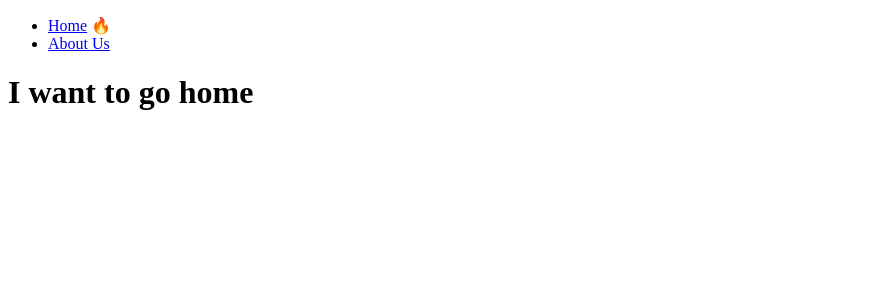
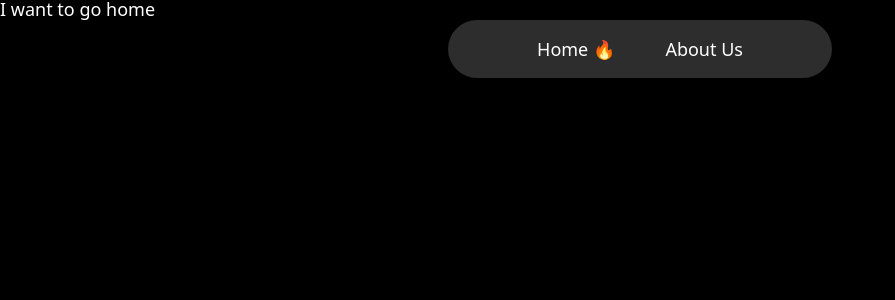
Before and after one commit to dev-hyeonmin/next14-example, a Next.js app: page / in a window 1280 px wide. Shown: the top 300 px of the page, without its empty margins (0-895 px from the left). Built offline with nearby package versions, Linux system fonts and the light colour scheme.

Commit message:
Component Movie & Dynamic metadata

```diff
--- a/app/(movies)/movies/[id]/page.tsx
+++ b/app/(movies)/movies/[id]/page.tsx
@@ -1,6 +1,6 @@
 import { Metadata } from "next";
 import { Suspense } from "react";
-import MovieInfo from "../../../../components/movie-info";
+import MovieInfo, { getMovie } from "../../../../components/movie-info";
 import MovieVideos from "../../../../components/movie-video";
 import Loading from "./loading";
 
@@ -40,7 +40,8 @@ export async function generateMetadata({
 }: {
     params: { id: string };
 }): Promise<Metadata> {
+    const movie = await getMovie(id);
     return {
-        title: `Movices ${id}`,
+        title: `${movie.title}`,
     }
 }
--- /dev/null
+++ b/app/(movies)/movies/error.tsx
@@ -0,0 +1,5 @@
+"use client"
+
+export default function ErrorOMG() {
+    return <h1>lol something broke....</h1>;
+}
--- a/app/layout.tsx
+++ b/app/layout.tsx
@@ -1,4 +1,5 @@
 import Navigation from "../components/navigation"
+import '../style/global.css'
 
 export const metadata = {
   title: {
--- a/components/movie-info.tsx
+++ b/components/movie-info.tsx
@@ -1,6 +1,6 @@
 const API_URL = "https://nomad-movies.nomadcoders.workers.dev/movies";
 
-async function getMovie (id: string) {
+export async function getMovie (id: string) {
     const response = await fetch(`${API_URL}/${id}`);
     return response.json();
 }
--- a/components/navigation.tsx
+++ b/components/navigation.tsx
@@ -2,11 +2,12 @@
 
 import Link from "next/link";
 import { usePathname } from "next/navigation";
+import styles from '../style/navigation.module.css';
 
 export default function Navigation() {
   const path = usePathname();
   return (
-    <nav>
+    <nav className={styles.nav}>
       <ul>
         <li>
           <Link href="/">Home</Link> {path === "/" ? "🔥" : ""}
--- /dev/null
+++ b/style/global.css
@@ -0,0 +1,120 @@
+html,
+body,
+div,
+span,
+applet,
+object,
+iframe,
+h1,
+h2,
+h3,
+h4,
+h5,
+h6,
+p,
+blockquote,
+pre,
+a,
+abbr,
+acronym,
+address,
+big,
+cite,
+code,
+del,
+dfn,
+em,
+img,
+ins,
+kbd,
+q,
+s,
+samp,
+small,
+strike,
+strong,
+sub,
+sup,
+tt,
+var,
+b,
+u,
+i,
+center,
+dl,
+dt,
+dd,
+ol,
+ul,
+li,
+fieldset,
+form,
+label,
+legend,
+table,
+caption,
+tbody,
+tfoot,
+thead,
+tr,
+th,
+td,
+article,
+aside,
+canvas,
+details,
+embed,
+figure,
+figcaption,
+footer,
+header,
+hgroup,
+menu,
+nav,
+output,
+ruby,
+section,
+summary,
+time,
+mark,
+audio,
+video { margin: 0; padding: 0; border: 0; font-size: 100%; font: inherit; vertical-align: baseline; }
+/* HTML5 display-role reset for older browsers */
+article,
+aside,
+details,
+figcaption,
+figure,
+footer,
+header,
+hgroup,
+menu,
+nav,
+section { display: block; }
+body { line-height: 1; }
+ol,
+ul { list-style: none; }
+blockquote,
+q { quotes: none; }
+blockquote:before,
+blockquote:after,
+q:before,
+q:after { content: ""; content: none; }
+table { border-collapse: collapse; border-spacing: 0; }
+
+body { font-family:
+ system-ui,
+ -apple-system,
+ BlinkMacSystemFont,
+ "Segoe UI",
+ Roboto,
+ Oxygen,
+ Ubuntu,
+ Cantarell,
+ "Open Sans",
+ "Helvetica Neue",
+ sans-serif; background-color: black; color: white; font-size: 18px; }
+
+a { color: inherit; text-decoration: none; }
+
+a:hover { text-decoration: underline; }
--- /dev/null
+++ b/style/movie.module.css
@@ -0,0 +1,5 @@
+.movie { display: grid; grid-template-rows: 1fr auto; gap: 20px; cursor: pointer; place-items: center; }
+.movie img { max-width: 100%; min-height: 100%; border-radius: 10px; transition: opacity 0.3s ease-in-out; }
+.movie img { opacity: 0.7; }
+.movie img:hover { opacity: 1; }
+.movie a { text-align: center; }
--- /dev/null
+++ b/style/navigation.module.css
@@ -0,0 +1,4 @@
+.nav { background-color: #2d2d2d; position: fixed; width: 30%; margin: 0 auto; top: 20px; border-radius: 50px; padding: 20px 0px; left: 50%; z-index: 10; transform: translateX(-50%); }
+.nav ul { display: flex; justify-content: center; gap: 50px; }
+.nav ul li { list-style: none; transform: none; transition: all 0.1s ease-in-out; }
+.nav ul li:hover { transform: scale(1.05); }
```
Also changed, not shown: app/(movies)/movies/page.tsx (+9 -5 lines), components/movie.tsx (added, +26 -0 lines).
